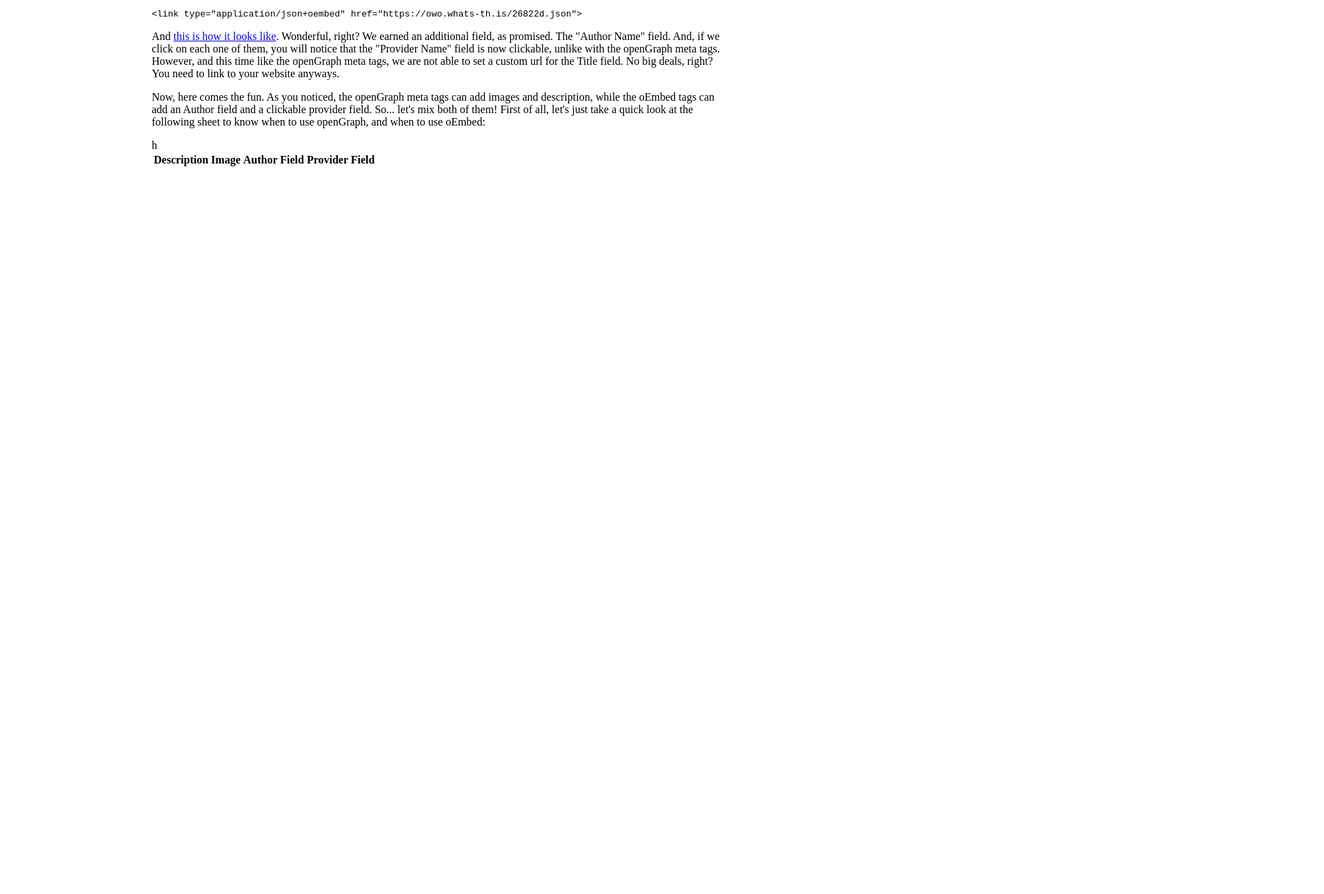
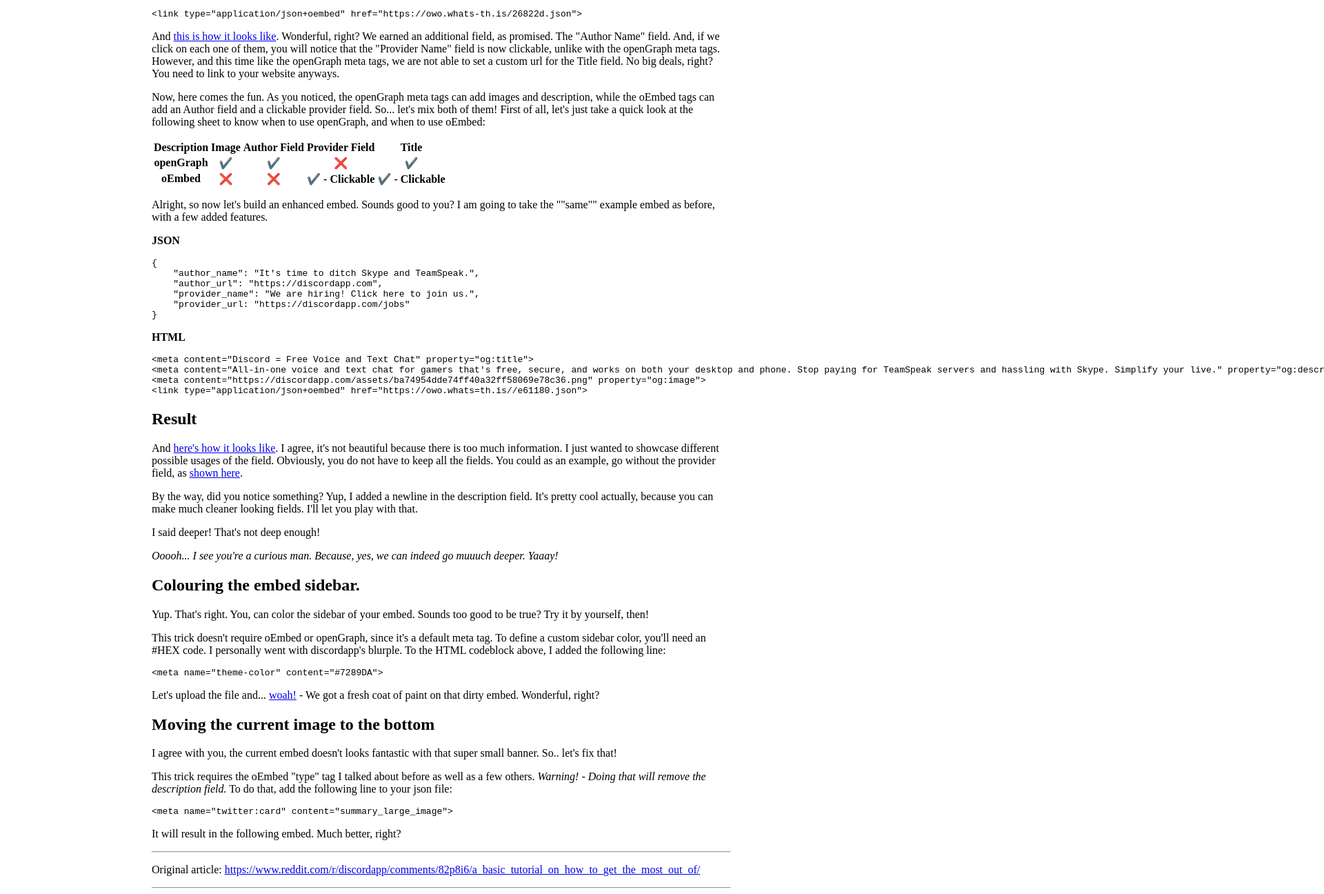
Before and after one commit to Cooleman2007/Doc, a plain HTML site: page discord/discord-web-embed-doc.html in a window 1280 px wide. Shown: the part 1646-2942 px from the top of the page at 69% size, 1920 px wide, since content can reach past the window. Before the commit the page ends 1898 px from the top, so only its background shows below. Drawn offline with Linux system fonts and the light colour scheme.

Commit message:
Update discord-web-embed-doc.html

```diff
--- a/discord/discord-web-embed-doc.html
+++ b/discord/discord-web-embed-doc.html
@@ -68,10 +68,49 @@
             <th>Image</th>
             <th>Author Field</th>
             <th>Provider Field</th>
-            h
+            <th>Title</th>
           </tr>
         </thead>
+        <tbody>
+          <tr>
+            <th>openGraph</th>
+            <th>✔️</th>
+            <th>✔️</th>
+            <th>❌</th>
+            <th>✔️</th>
+          </tr>
+          <tr>
+            <th>oEmbed</th>
+            <th>❌</th>
+            <th>❌</th>
+            <th>✔️ - Clickable</th>
+            <th>✔️ - Clickable</th>
+          </tr>
+        </tbody>
       </table>
+      <p>Alright, so now let's build an enhanced embed. Sounds good to you? I am going to take the ""same"" example embed as before, with a few added features.</p>
+      <p><strong>JSON</strong></p>
+      <pre><code>{<br>    "author_name": "It's time to ditch Skype and TeamSpeak.",<br>    "author_url": "https://discordapp.com",<br>    "provider_name": "We are hiring! Click here to join us.",<br>    "provider_url: "https://discordapp.com/jobs"<br>}</code></pre>
+      <p><strong>HTML</strong></p>
+      <pre><code>&lt;meta content="Discord = Free Voice and Text Chat" property="og:title"&gt;<br>&lt;meta content="All-in-one voice and text chat for gamers that's free, secure, and works on both your desktop and phone. Stop paying for TeamSpeak servers and hassling with Skype. Simplify your live." property="og:description"&gt;<br>&lt;meta content="https://discordapp.com/assets/ba74954dde74ff40a32ff58069e78c36.png" property="og:image"&gt;<br>&lt;link type="application/json+oembed" href="https://owo.whats=th.is//e61180.json"&gt;</code></pre>
+      <h2>Result</h2>
+      <p>And <a href="#">here's how it looks like</a>. I agree, it's not beautiful because there is too much information. I just wanted to showcase different possible usages of the field. Obviously, you do not have to keep all the fields. You could as an example, go without the provider field, as <a href="#">shown here</a>.</p>
+      <p>By the way, did you notice something? Yup, I added a newline in the description field. It's pretty cool actually, because you can make much cleaner looking fields. I'll let you play with that.</p>
+      <p>I said deeper! That's not deep enough!</p>
+      <em>Ooooh... I see you're a curious man. Because, yes, we can indeed go muuuch deeper. Yaaay!</em>
+      <h2>Colouring the embed sidebar.</h2>
+      <p>Yup. That's right. You, can color the sidebar of your embed. Sounds too good to be true? Try it by yourself, then!</p>
+      <p>This trick doesn't require oEmbed or openGraph, since it's a default meta tag. To define a custom sidebar color, you'll need an #HEX code. I personally went with discordapp's blurple. To the HTML codeblock above, I added the following line:</p>
+      <p><code>&lt;meta name="theme-color" content="#7289DA"&gt;</code></p>
+      <p>Let's upload the file and... <a href="#">woah!</a> - We got a fresh coat of paint on that dirty embed. Wonderful, right?</p>
+      <h2>Moving the current image to the bottom</h2>
+      <p>I agree with you, the current embed doesn't looks fantastic with that super small banner. So.. let's fix that!</p>
+      <p>This trick requires the oEmbed "type" tag I talked about before as well as a few others. <em>Warning! - Doing that will remove the description field.</em> To do that, add the following line to your json file:</p>
+      <p><code>&lt;meta name="twitter:card" content="summary_large_image"&gt;</code></p>
+      <p>It will result in the following embed. Much better, right?</p>
+      <hr>
+      <p>Original article: <a style="word-wrap:break-word;" href="https://www.reddit.com/r/discordapp/comments/82p8i6/a_basic_tutorial_on_how_to_get_the_most_out_of/">https://www.reddit.com/r/discordapp/comments/82p8i6/a_basic_tutorial_on_how_to_get_the_most_out_of/</a></p>
+      <hr>
     </div>
   </body>
 </html>
```
